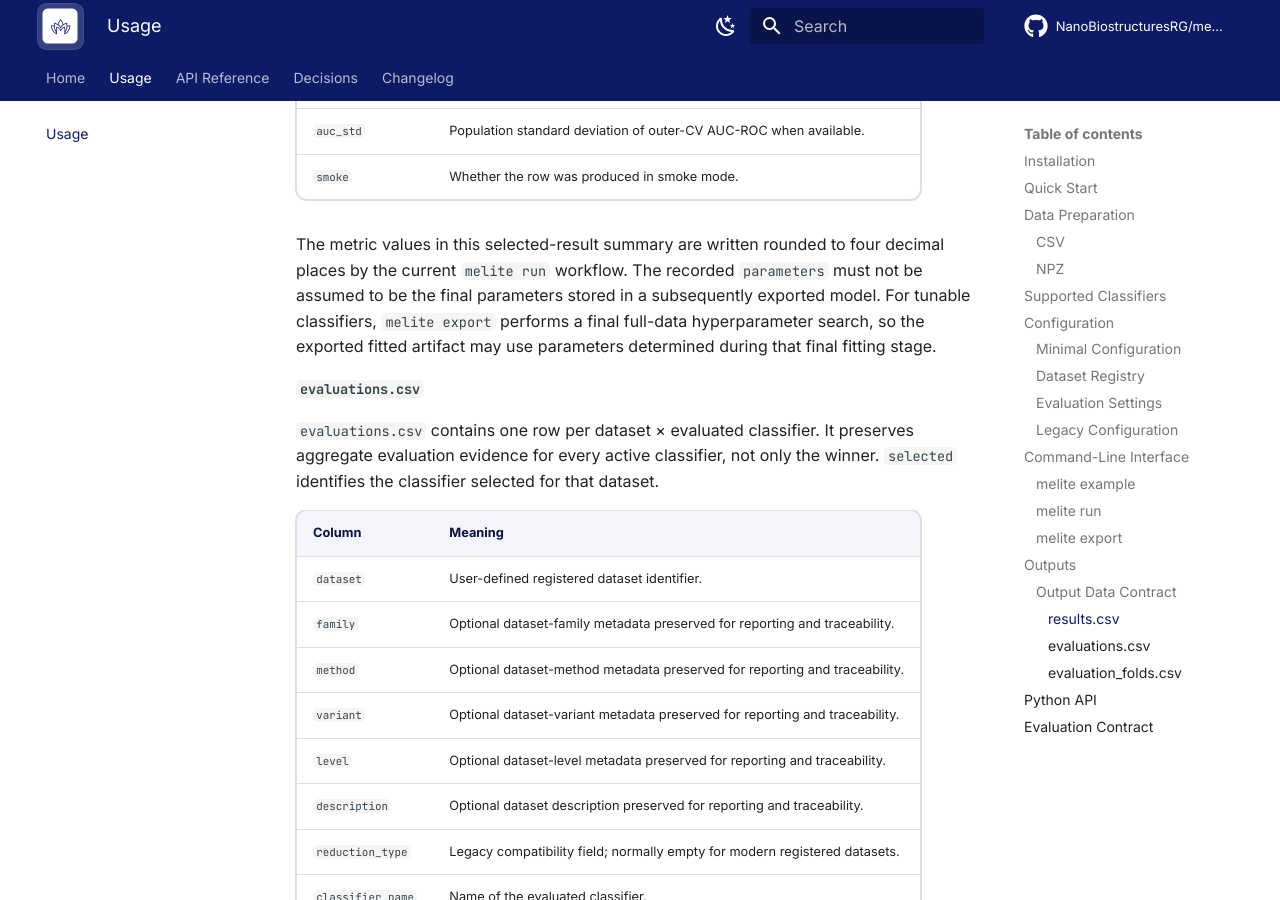
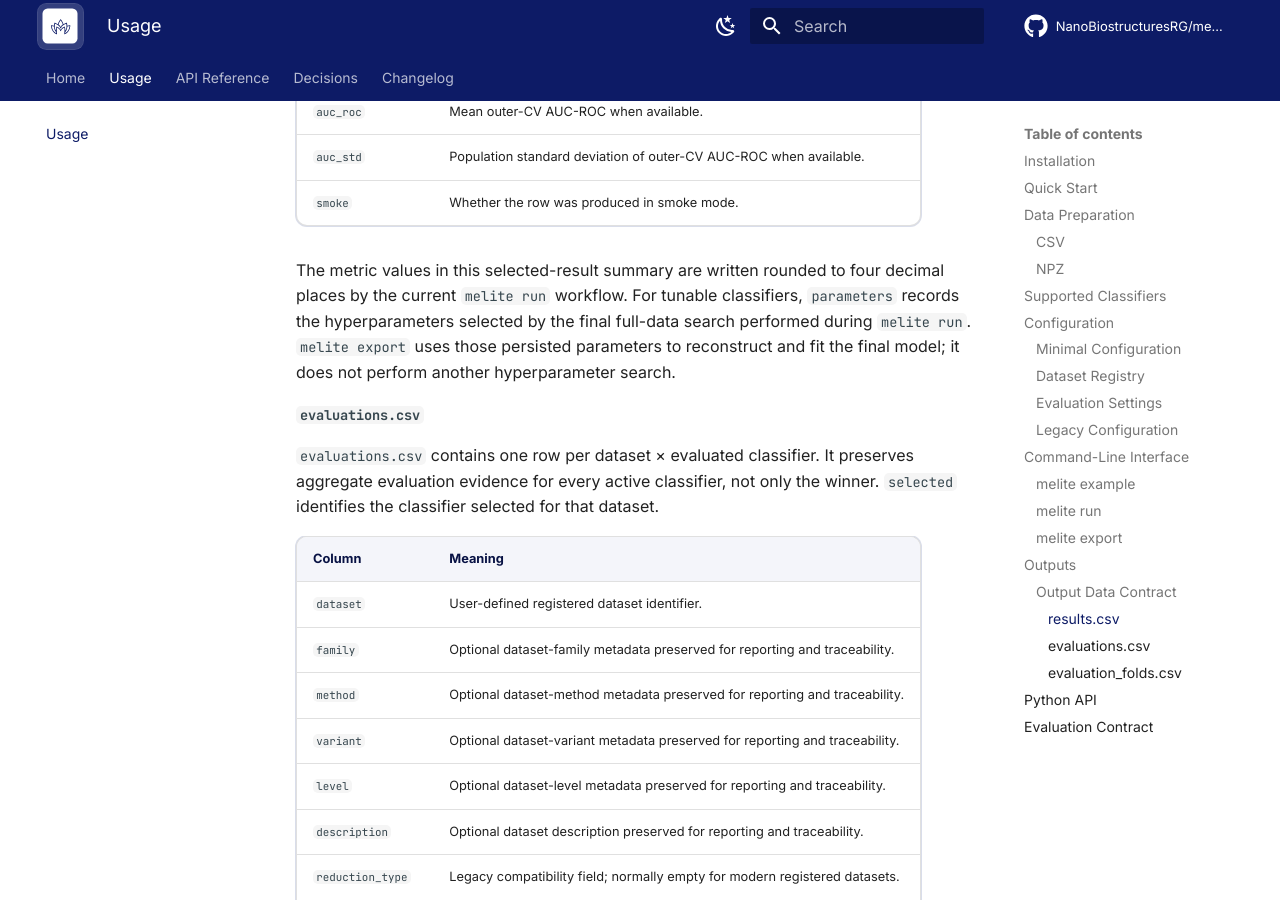
Before and after one commit to NanoBiostructuresRG/melite, an MkDocs documentation site: the page built from docs/usage.md, in a window 1280 px wide and 900 px high, scrolled down 10327 px. Built offline with MkDocs 1.6.1 and Material for MkDocs 9.7.7, drawn with Linux system fonts in a browser that asks for light colours; comment, search, counter and statistics services are not loaded; some of the changed text lies outside the part shown.

Commit message:
docs: correct final search and export semantics

````diff
--- a/docs/usage.md
+++ b/docs/usage.md
@@ -397,8 +397,9 @@
 ```
 
 `melite export` reconstructs the selected classifier and fits the final model
-on all available data. For tunable classifiers, the final fit includes a
-full-data hyperparameter search.
+on all available data. It uses the classifier parameters persisted in
+`results.csv` by `melite run`. It performs no additional hyperparameter search,
+cross-validation, or classifier selection.
 
 Smoke results are blocked from export by default. The `--force` option exists
 for deliberate testing or diagnostic use.
@@ -477,11 +478,11 @@
 | `smoke` | Whether the row was produced in smoke mode. |
 
 The metric values in this selected-result summary are written rounded to four
-decimal places by the current `melite run` workflow. The recorded `parameters`
-must not be assumed to be the final parameters stored in a subsequently
-exported model. For tunable classifiers, `melite export` performs a final
-full-data hyperparameter search, so the exported fitted artifact may use
-parameters determined during that final fitting stage.
+decimal places by the current `melite run` workflow. For tunable classifiers,
+`parameters` records the hyperparameters selected by the final full-data search
+performed during `melite run`. `melite export` uses those persisted parameters
+to reconstruct and fit the final model; it does not perform another
+hyperparameter search.
 
 #### `evaluations.csv`
 
````
Also changed, not shown: README.md (+9 -7 lines), docs/index.md (+2 -2 lines).
